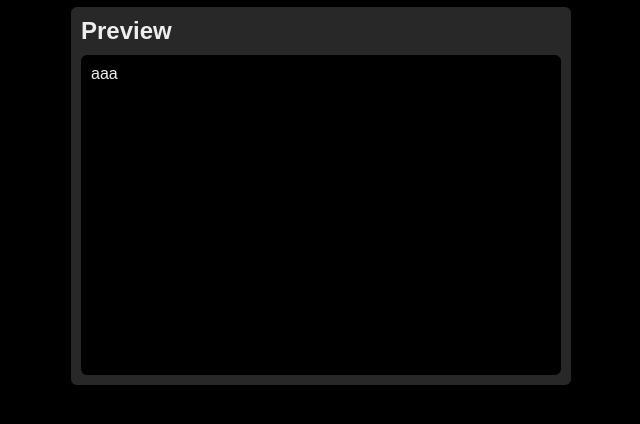
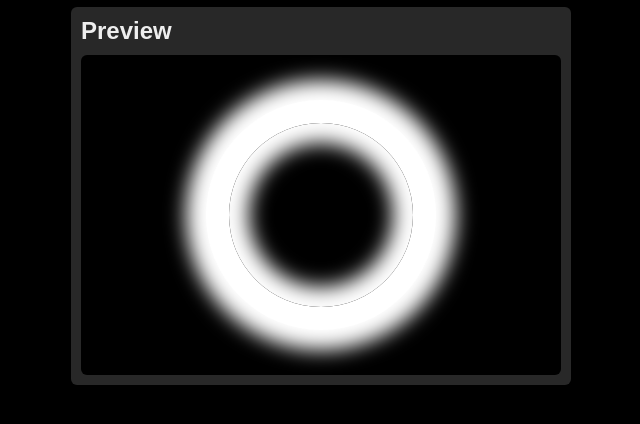
Before and after one commit to theBrianCui/studiolight, a website built with Parcel: page src/index.html in a window 1280 px wide. Shown: the part 266-690 px from the top of the page, without its empty margins (319-959 px from the left). Built offline with nearby package versions, Linux system fonts and the light colour scheme.

Commit message:
Add preview ring

```diff
--- a/src/index.html
+++ b/src/index.html
@@ -16,7 +16,11 @@
                 <div id="preview-panel" class="panel">
                     <h2>Preview</h2>
                     <div id="preview">
-                        aaa
+                        <div class="ring-wrapper">
+                            <div class="ring-outer">
+                                <div class="ring-inner"></div>
+                            </div>
+                        </div>
                     </div>
                 </div>
             </div>
--- a/src/style.less
+++ b/src/style.less
@@ -1,4 +1,15 @@
 @import "normalize.less";
+
+/* Mixins */
+.rounded {
+    border-radius: 6px;
+}
+
+.centered-children {
+    display: flex;
+    justify-content: center;
+    align-items: center;
+}
 
 html {
     color: #eeeeee;
@@ -11,10 +22,8 @@ html {
     top: 50%;
     left: 50%;
     transform: translate(-50%,-50%);
-    display: flex;
-    justify-content: center;
-    align-items: center;
     width: 100%;
+    .centered-children();
 }
 
 h1, h2 {
@@ -30,10 +39,6 @@ h1, h2 {
 
 #header {
 
-}
-
-.rounded {
-    border-radius: 6px;
 }
 
 .panel {
@@ -54,4 +59,34 @@ h1, h2 {
     background-color: black;
     padding: 10px;
     .rounded();
+    .centered-children();
 }
+
+.ring-wrapper {
+    position: relative;
+    width: 50%;
+}
+
+.ring-wrapper:after {
+    content: "";
+    display: block;
+    padding-bottom: 100%;
+}
+
+.ring-outer {
+    position: absolute;
+    height: 100%;
+    width: 100%;
+    border-radius: 50%;
+    background-color: white;
+    box-shadow: 0 0 20px 20px white;
+    .centered-children();
+}
+
+.ring-inner {
+    height: 80%;
+    width: 80%;
+    border-radius: 50%;
+    background-color: black;
+    box-shadow: inset 0 0 20px 20px white;
+}
```
